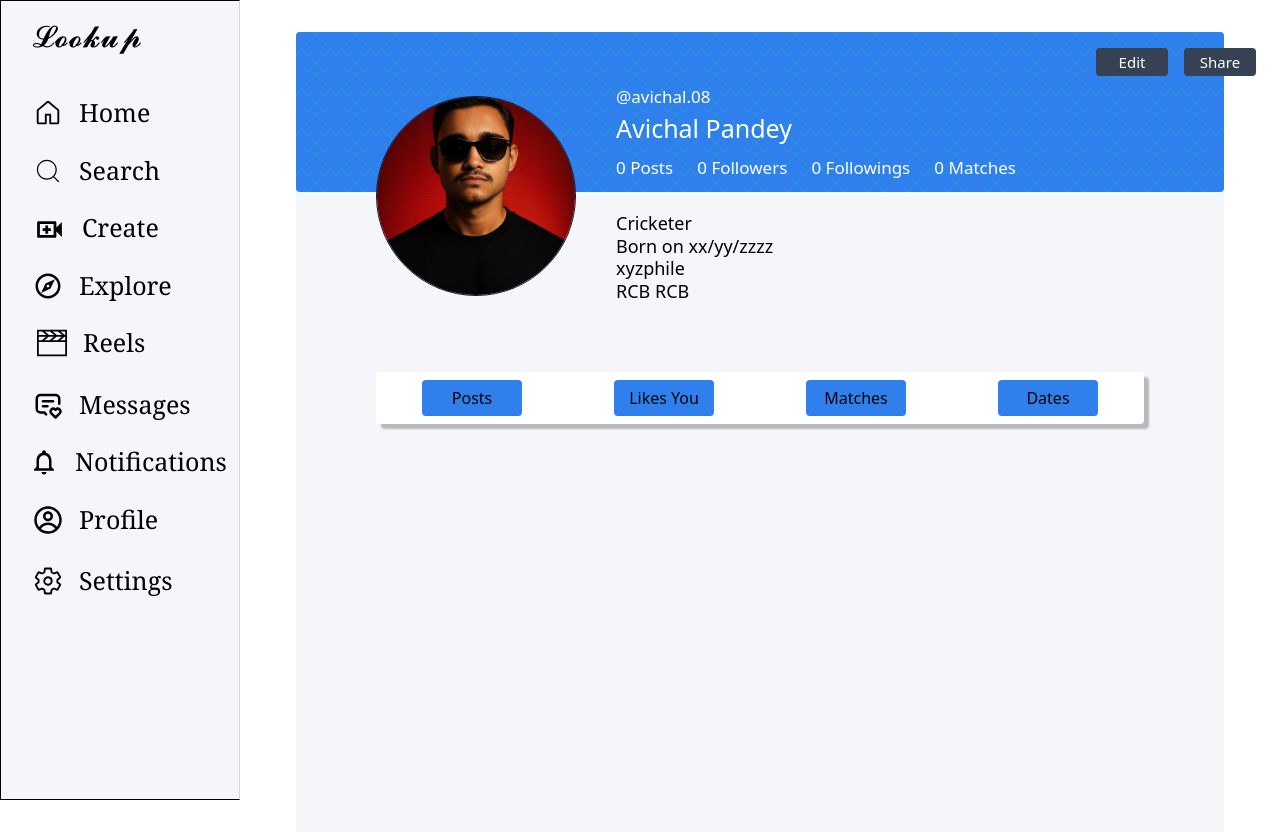
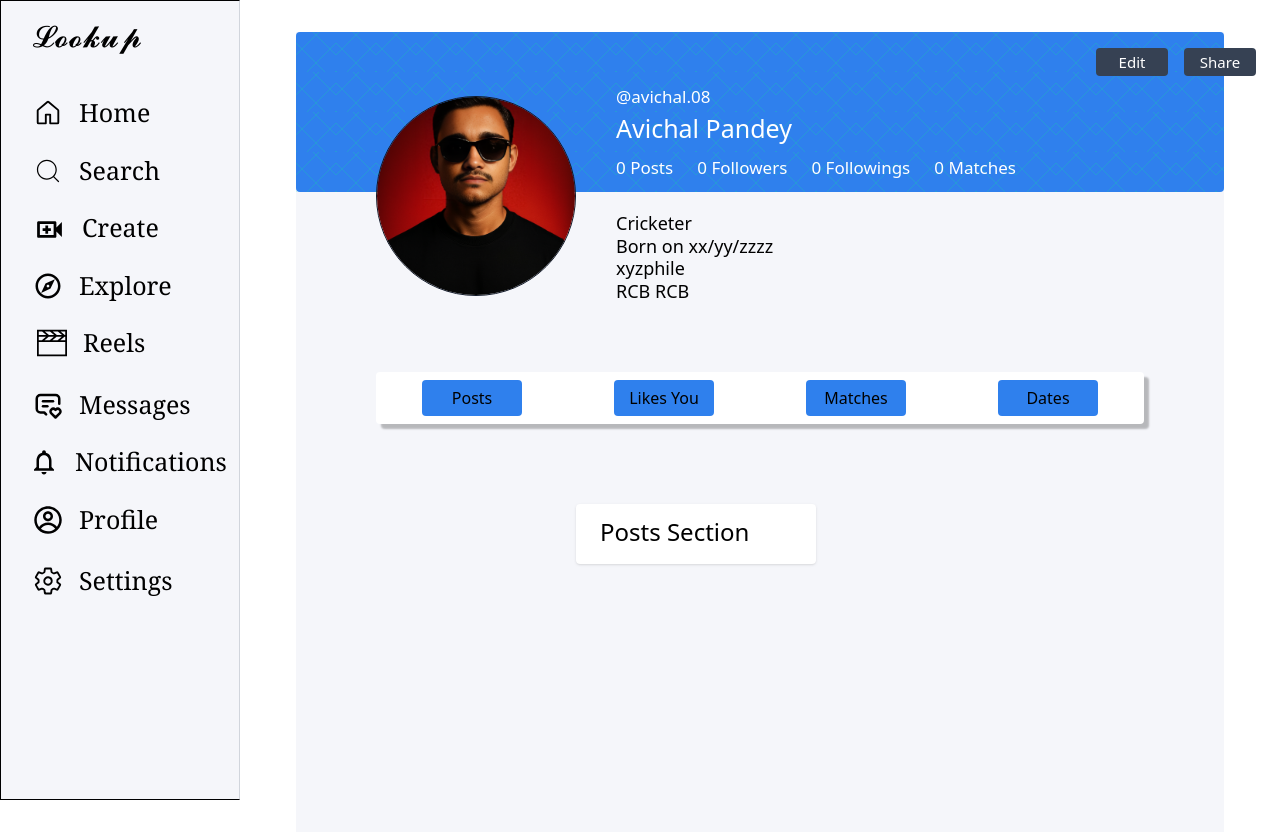
Before and after one commit to avichal-08/lookup, a React (Vite) app: page /profile in a window 1280 px wide. Built offline with nearby package versions, Linux system fonts and the light colour scheme.

Commit message:
/post router update

```diff
--- a/src/components/Hcontent.jsx
+++ b/src/components/Hcontent.jsx
@@ -3,7 +3,7 @@ export default function Hcontent(){
     const navigate=useNavigate();
     return(
         <div style={{boxShadow:"5px 5px 2px rgba(0, 0, 0, 0.25)"}} className="flex justify-around bg-white mx-20 mt-45 mb-20 h-13 rounded">
-            <button onClick={()=>{navigate("/profile/posts")}} className="bg-[#2F80ED] hover:bg-[#56CCF2] w-25 m-2 rounded font-medium">Posts</button>
+            <button onClick={()=>{navigate("/profile")}} className="bg-[#2F80ED] hover:bg-[#56CCF2] w-25 m-2 rounded font-medium">Posts</button>
             <button onClick={()=>{navigate("/profile/likesyou")}}  className="bg-[#2F80ED] hover:bg-[#56CCF2] w-25 m-2 rounded font-medium">Likes You</button>
             <button onClick={()=>{navigate("/profile/matches")}} className="bg-[#2F80ED] hover:bg-[#56CCF2] w-25 m-2 rounded font-medium">Matches</button>
             <button onClick={()=>{navigate("/profile/dates")}} className="bg-[#2F80ED] hover:bg-[#56CCF2] w-25 m-2 rounded font-medium">Dates</button>
--- a/src/components/Profile.jsx
+++ b/src/components/Profile.jsx
@@ -43,7 +43,7 @@ export function Profile(){
   </div>
   <Hcontent/>
   <Routes>
-    <Route path="posts" element={<Posts head={"Posts Section"}/>}/>
+    <Route path="/" element={<Posts head={"Posts Section"}/>}/>
     <Route path="likesyou" element={<Posts head={"Likes You Section"}/>}/>
     <Route path="matches" element={<Posts head={"Matches Section"}/>}/>
     <Route path="dates" element={<Posts head={"Dates Section"}/>}/>
```
Also changed, not shown: src/components/Ly.jsx (deleted).
